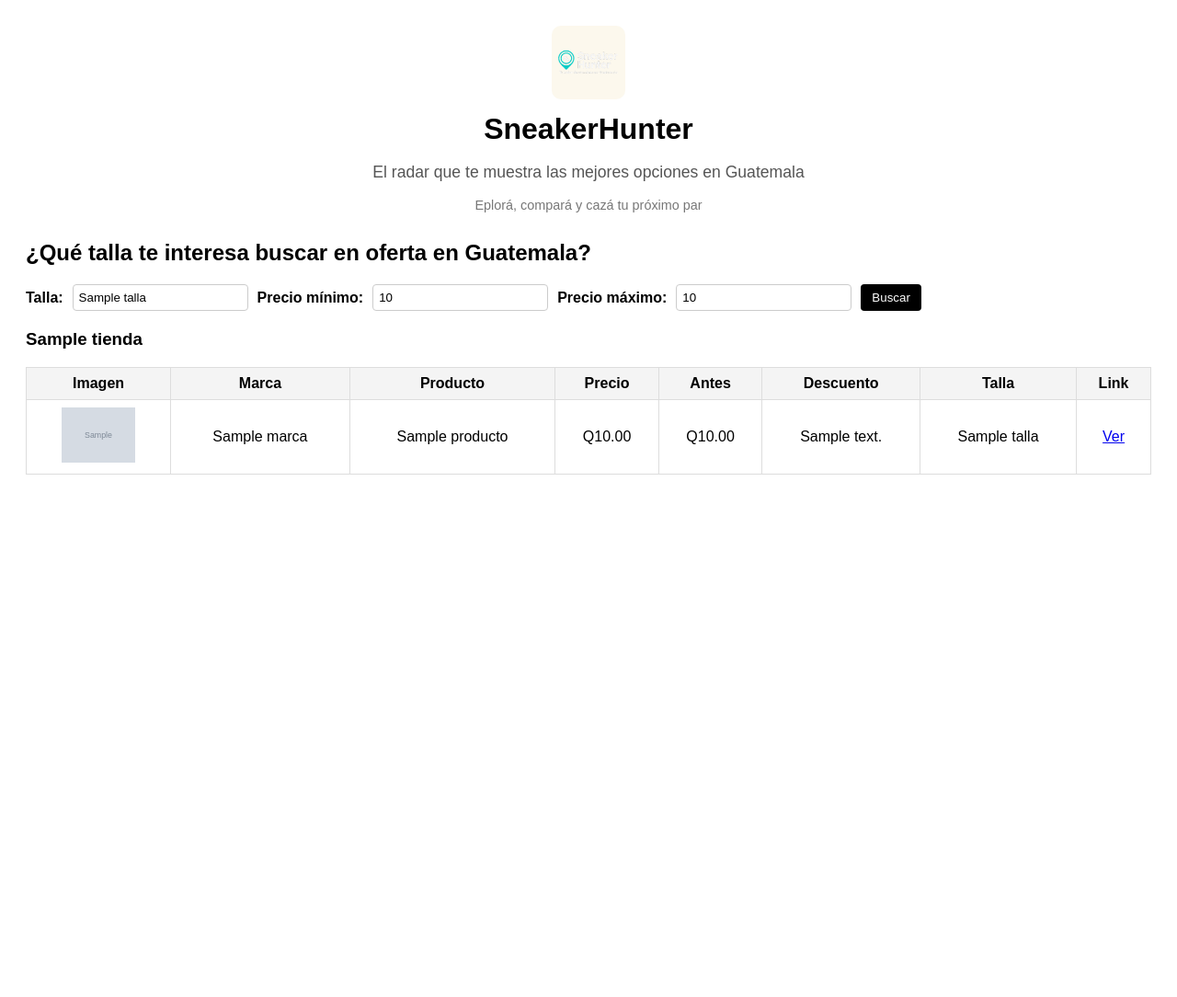
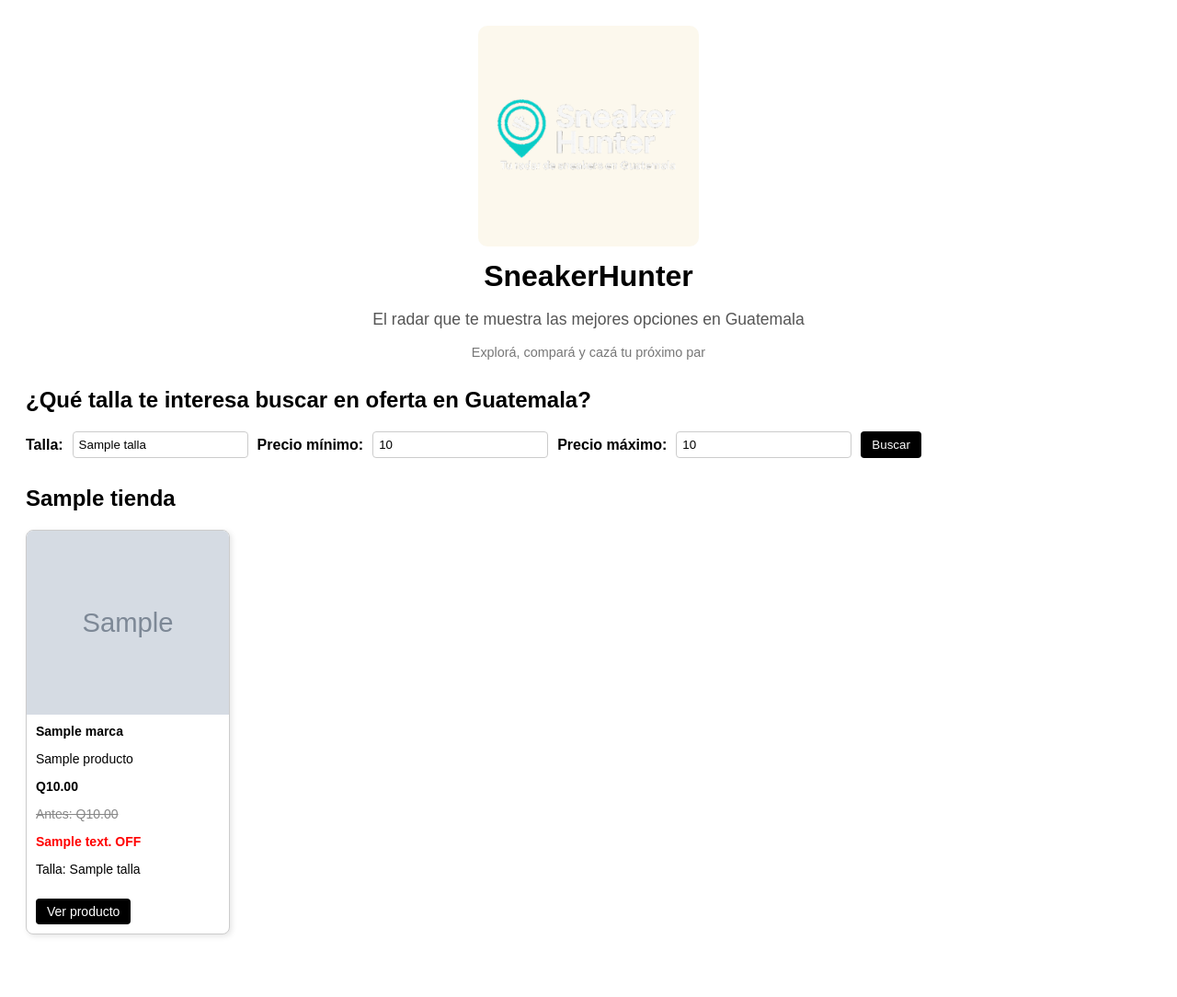
Before and after one commit to dagmuzik/meatpack-flask, a Flask app: template templates/index.html in a window 1280 px wide. Shown: the whole page at 92% size. Before the commit the page ends 516 px from the top, so only its background shows below. Run offline with Flask 3, Linux system fonts and the light colour scheme; the template is opened without the code that fills it: most values are stand-ins (such as "Sample title", 1, 10 or a date in 2020); grey boxes marked "Sample" are stand-in pictures.

Commit message:
Update index.html

```diff
--- a/templates/index.html
+++ b/templates/index.html
@@ -2,19 +2,99 @@
 <html lang="es">
 <head>
     <meta charset="UTF-8">
-    <title>SneakerHunt</title>
+    <title>SneakerHunter</title>
     <style>
         body {
-    background-color: #ffffff; font-family: sans-serif; padding: 20px; }
-        form { display: flex; gap: 10px; align-items: center; flex-wrap: wrap; margin-bottom: 20px; }
-        label { font-weight: bold; }
-        input { padding: 6px; border: 1px solid #ccc; border-radius: 4px; min-width: 100px; }
-        button { padding: 7px 12px; background-color: black; color: white; border: none; border-radius: 4px; cursor: pointer; }
-        button:hover { background-color: #333; }
-        table { border-collapse: collapse; width: 100%; margin-bottom: 30px; }
-        th, td { border: 1px solid #ddd; padding: 8px; text-align: center; vertical-align: middle; }
-        th { background-color: #f4f4f4; }
-        img { max-width: 80px; max-height: 80px; object-fit: contain; }
+            background-color: #ffffff;
+            font-family: sans-serif;
+            padding: 20px;
+        }
+
+        form {
+            display: flex;
+            gap: 10px;
+            align-items: center;
+            flex-wrap: wrap;
+            margin-bottom: 30px;
+        }
+
+        label {
+            font-weight: bold;
+        }
+
+        input {
+            padding: 6px;
+            border: 1px solid #ccc;
+            border-radius: 4px;
+            min-width: 100px;
+        }
+
+        button {
+            padding: 7px 12px;
+            background-color: black;
+            color: white;
+            border: none;
+            border-radius: 4px;
+            cursor: pointer;
+        }
+
+        button:hover {
+            background-color: #333;
+        }
+
+        .card-container {
+            display: flex;
+            flex-wrap: wrap;
+            gap: 16px;
+            margin-bottom: 40px;
+        }
+
+        .card {
+            border: 1px solid #ccc;
+            border-radius: 8px;
+            width: 220px;
+            overflow: hidden;
+            background: #fff;
+            display: flex;
+            flex-direction: column;
+            box-shadow: 2px 2px 6px rgba(0,0,0,0.1);
+        }
+
+        .card img {
+            width: 100%;
+            height: 200px;
+            object-fit: cover;
+        }
+
+        .card-body {
+            padding: 10px;
+            font-size: 14px;
+        }
+
+        .card-body h4 {
+            margin: 0 0 6px;
+        }
+
+        .card-body .original {
+            text-decoration: line-through;
+            color: #888;
+        }
+
+        .card-body .descuento {
+            color: red;
+            font-weight: bold;
+        }
+
+        .card-body .btn {
+            display: inline-block;
+            margin-top: 10px;
+            background-color: #000;
+            color: #fff;
+            text-decoration: none;
+            padding: 6px 12px;
+            border-radius: 4px;
+            text-align: center;
+        }
 
         @media (max-width: 768px) {
             form {
@@ -27,24 +107,15 @@
                 margin-top: 8px;
             }
 
-    table, th, td {
-        font-size: 14px;
+            .card-container {
+                justify-content: center;
             }
 
-    img {
-        max-width: 60px;
-        max-height: 60px;
-    }
-
-    .main-header img {
-        width: 80px !important;
-    }
-
-    h1 {
-        font-size: 1.6em;
+            .card {
+                width: 100%;
+                max-width: 300px;
             }
         }
-
     </style>
 </head>
 <body>
@@ -53,7 +124,7 @@
     <img src="static/img/sneakerhunter_logo_only.png" alt="SneakerHunter Logo" style="width: 240px; height: auto; border-radius: 10px;">
     <h1 style="margin: 10px 0 5px; font-size: 2em;">SneakerHunter</h1>
     <p style="font-size: 1.1em; color: #555;">El radar que te muestra las mejores opciones en Guatemala</p>
-    <p style="font-size: 0.9em; color: #777;">Eplorá, compará y cazá tu próximo par</p>
+    <p style="font-size: 0.9em; color: #777;">Explorá, compará y cazá tu próximo par</p>
 </div>
 
 <h2>¿Qué talla te interesa buscar en oferta en Guatemala?</h2>
@@ -71,43 +142,36 @@
 </form>
 
 {% for tienda, productos in productos_por_tienda.items() %}
-    <h3>{{ tienda }}</h3>
+  <h2>{{ tienda }}</h2>
   {% if productos %}
-        <table>
-            <thead>
-                <tr>
-                    <th>Imagen</th>
-                    <th>Marca</th>
-                    <th>Producto</th>
-                    <th>Precio</th>
-                    <th>Antes</th>
-                    <th>Descuento</th>
-                    <th>Talla</th>
-                    <th>Link</th>
-                </tr>
-            </thead>
-            <tbody>
+    <div class="card-container">
       {% for p in productos %}
-                <tr>
-                    <td><img src="{{ p.imagen }}" alt="Imagen del producto"></td>
-                    <td>{{ p.marca }}</td>
-                    <td>{{ p.nombre }}</td>
-                    <td>Q{{ '%.2f' | format(p.precio_final) }}</td>
-                    <td>{% if p.precio_original %}Q{{ '%.2f' | format(p.precio_original) }}{% endif %}</td>
-                    <td>{{ p.descuento }}</td>
-                    <td>{{ p.talla }}</td>
-                    <td><a href="{{ p.url }}" target="_blank">Ver</a></td>
-                </tr>
+        <div class="card">
+          <img src="{{ p.imagen }}" alt="{{ p.nombre }}">
+          <div class="card-body">
+            <h4>{{ p.marca }}</h4>
+            <p>{{ p.nombre }}</p>
+            <p><strong>Q{{ '%.2f' | format(p.precio_final) }}</strong></p>
+            {% if p.precio_original %}
+              <p class="original">Antes: Q{{ '%.2f' | format(p.precio_original) }}</p>
+            {% endif %}
+            {% if p.descuento %}
+              <p class="descuento">{{ p.descuento }} OFF</p>
+            {% endif %}
+            <p>Talla: {{ p.talla }}</p>
+            <a href="{{ p.url }}" target="_blank" class="btn">Ver producto</a>
+          </div>
+        </div>
       {% endfor %}
-            </tbody>
-        </table>
+    </div>
   {% else %}
-        {% if tienda == "Bitterstore" %}
+    {% if tienda == "Bitter" %}
       <p>Actualmente estamos trabajando en mejorar la conexión con esta tienda. 🛠️</p>
     {% else %}
       <p>No se encontraron productos con talla {{ talla }} y ese rango de precio en {{ tienda }}.</p>
     {% endif %}
   {% endif %}
 {% endfor %}
+
 </body>
 </html>
```
Lines whose indentation alone changed are shown as unchanged.
